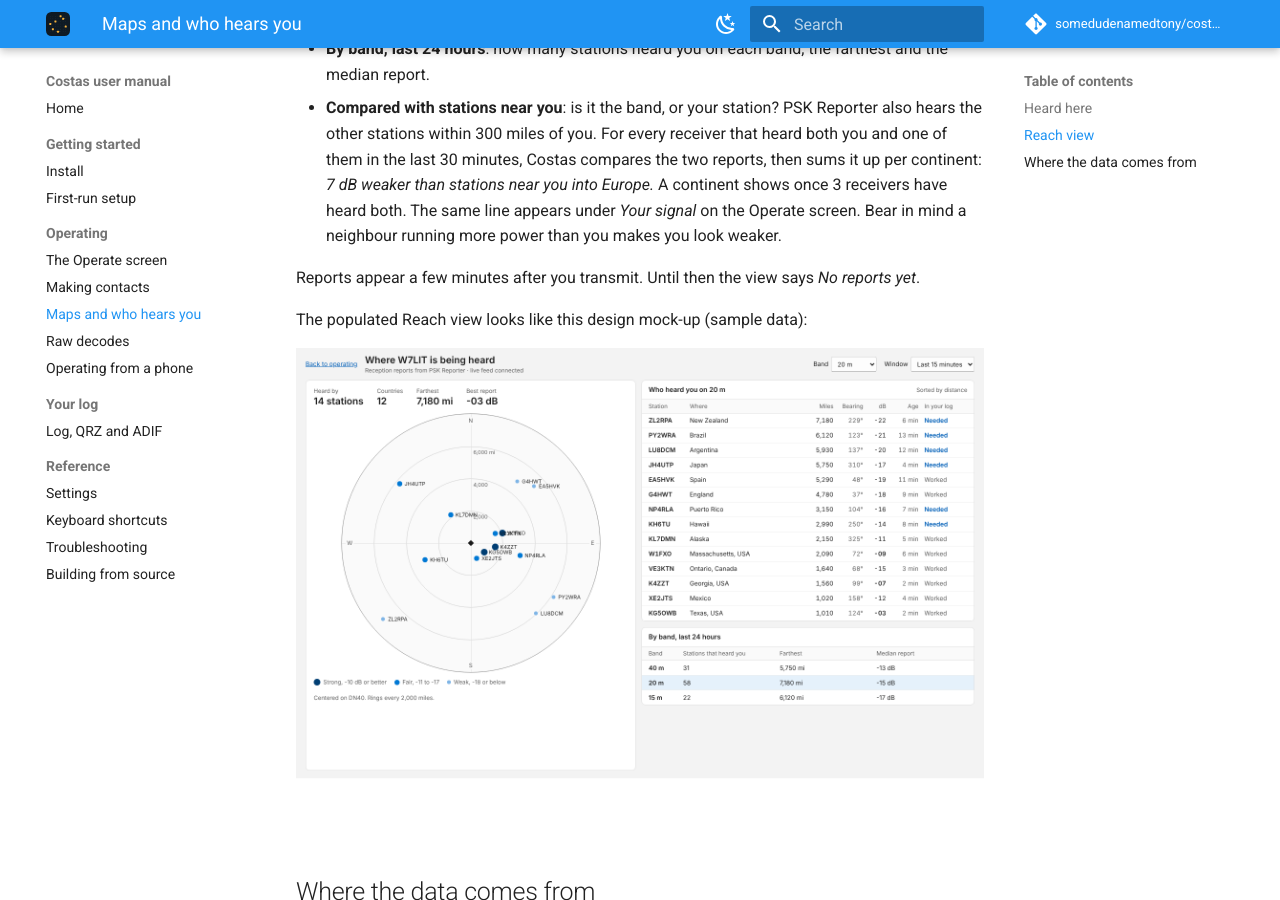
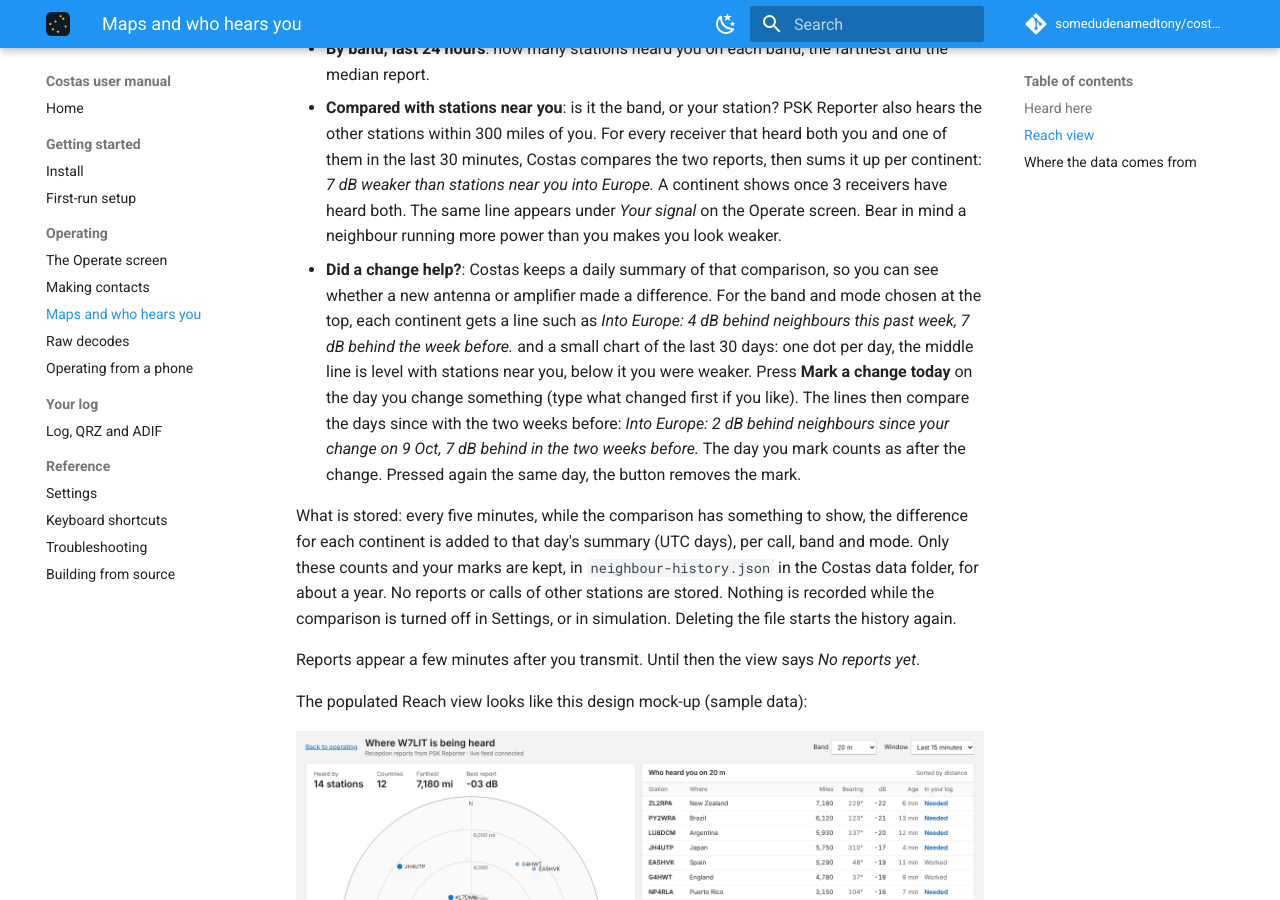
Before and after one commit to somedudenamedtony/costas, an MkDocs documentation site: the page built from manual/maps.md, in a window 1280 px wide and 900 px high, scrolled down 2414 px. Built offline with MkDocs 1.6.1 and Material for MkDocs 9.7.7, drawn with Linux system fonts in a browser that asks for light colours; comment, search, counter and statistics services are not loaded.

Commit message:
Document the neighbour history and what it stores
Operators should know what the Reach tab keeps about them and where,
and the owner's approval to store daily neighbour summaries
(2026-10-12) is recorded as D15.

Co-Authored-By: Claude Opus 5.5 <noreply@anthropic.com>
Claude-Session: https://claude.ai/code/session_01Ei6CpYTzyRAUvSPLd1JsFY

```diff
--- a/manual/maps.md
+++ b/manual/maps.md
@@ -43,6 +43,20 @@ Press **Reach** in the top bar (++ctrl+3++), or **Open reach view** under *Your
   compares the two reports, then sums it up per continent: *7 dB weaker than stations near you into Europe.* A
   continent shows once 3 receivers have heard both. The same line appears under *Your signal* on the Operate screen.
   Bear in mind a neighbour running more power than you makes you look weaker.
+- **Did a change help?**: Costas keeps a daily summary of that comparison, so you can see whether a new antenna
+  or amplifier made a difference. For the band and mode chosen at the top, each continent gets a line such as
+  *Into Europe: 4 dB behind neighbours this past week, 7 dB behind the week before.* and a small chart of the last
+  30 days: one dot per day, the middle line is level with stations near you, below it you were weaker.
+  Press **Mark a change today** on the day you change something (type what changed first if you like). The lines
+  then compare the days since with the two weeks before: *Into Europe: 2 dB behind neighbours since your change on
+  9 Oct, 7 dB behind in the two weeks before.* The day you mark counts as after the change. Pressed again the same
+  day, the button removes the mark.
+
+  What is stored: every five minutes, while the comparison has something to show, the difference for each continent
+  is added to that day's summary (UTC days), per call, band and mode. Only these counts and your marks are kept, in
+  `neighbour-history.json` in the Costas data folder, for about a year. No reports or calls of other stations are
+  stored. Nothing is recorded while the comparison is turned off in Settings, or in simulation. Deleting the file
+  starts the history again.
 
 Reports appear a few minutes after you transmit. Until then the view says *No reports yet*.
 
```
Also changed, not shown: docs/04-domain-logic.md (+1 -0 lines), docs/06-data-model.md (+20 -0 lines), docs/08-open-questions.md (+1 -0 lines).
